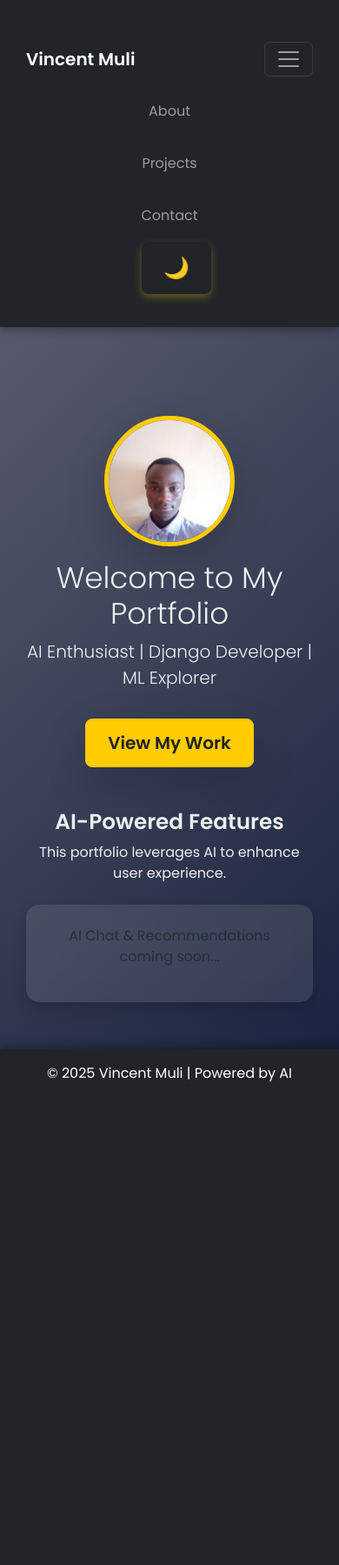
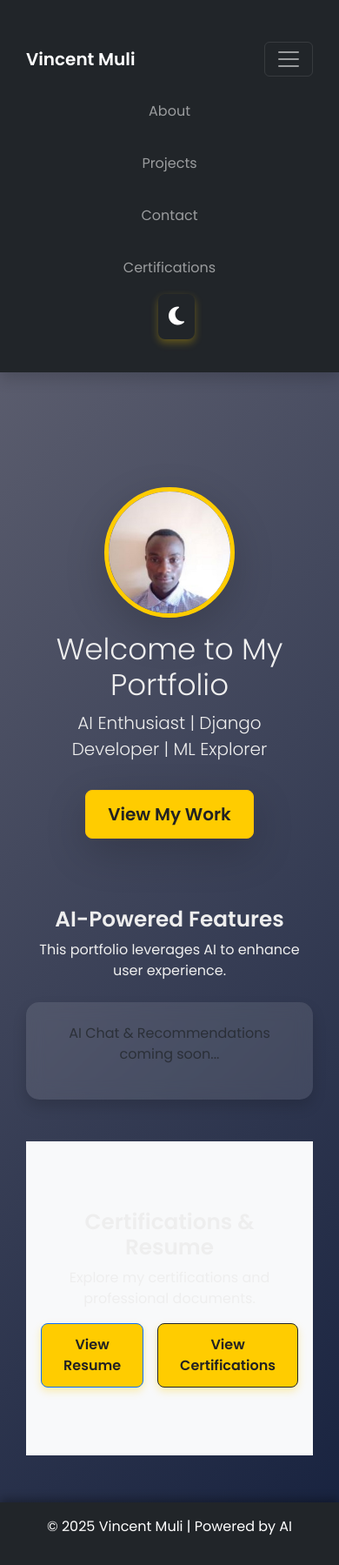
Before and after one commit to vincentiano23/portifolio-django, a Django app: page / in a window 390 px wide, after a click that opens the changed part. Shown: the whole page at 87% size. Before the commit the page ends 1244 px from the top, so only its background shows below. Run offline with Django 5.2, Linux system fonts and the light colour scheme.

Commit message:
updated base template - improve it's layout and responsiveness

```diff
--- a/portifolio/templates/base.html
+++ b/portifolio/templates/base.html
@@ -9,24 +9,62 @@
     <!-- Bootstrap CSS -->
     <link rel="stylesheet" href="https://cdn.jsdelivr.net/npm/bootstrap@5.3.0/dist/css/bootstrap.min.css">
     <link rel="stylesheet" href="{% static 'css/style.css' %}">
+
+    <!-- FontAwesome for Modern Icons -->
+    <link rel="stylesheet" href="https://cdnjs.cloudflare.com/ajax/libs/font-awesome/6.4.0/css/all.min.css">
+
+    <style>
+        /* Custom Styles */
+        body {
+            transition: background 0.3s, color 0.3s;
+        }
+        .dark-mode {
+            background-color: #1a1a1a;
+            color: #e0e0e0;
+        }
+        .navbar {
+            transition: background 0.3s;
+        }
+        .dark-mode .navbar {
+            background-color: #121212;
+        }
+        .dark-mode .btn-light {
+            background-color: #333;
+            color: #fff;
+        }
+        .theme-toggle {
+            font-size: 1.2rem;
+            padding: 8px 12px;
+            border: none;
+            background: transparent;
+            cursor: pointer;
+            transition: transform 0.2s ease-in-out;
+        }
+        .theme-toggle:hover {
+            transform: scale(1.1);
+        }
+    </style>
 </head>
 <body>
 
-    <nav class="navbar navbar-expand-lg navbar-dark bg-dark">
+    <nav class="navbar navbar-expand-lg navbar-dark bg-dark shadow">
         <div class="container">
-            <a class="navbar-brand" href="{% url 'home' %}">Vincent Muli</a>
+            <a class="navbar-brand fw-bold" href="{% url 'home' %}">Vincent Muli</a>
             <button class="navbar-toggler" type="button" data-bs-toggle="collapse" data-bs-target="#navbarNav">
                 <span class="navbar-toggler-icon"></span>
             </button>
             <div class="collapse navbar-collapse" id="navbarNav">
                 <ul class="navbar-nav ms-auto">
-                    <li class="nav-item"><a class="nav-link" href="{% url 'about' %}">About</a></li>
-                    <li class="nav-item"><a class="nav-link" href="{% url 'projects' %}">Projects</a></li>
-                    <li class="nav-item"><a class="nav-link" href="{% url 'contact' %}">Contact</a></li>
+                    <li class="nav-item"><a class="nav-link fw-medium" href="{% url 'about' %}">About</a></li>
+                    <li class="nav-item"><a class="nav-link fw-medium" href="{% url 'projects' %}">Projects</a></li>
+                    <li class="nav-item"><a class="nav-link fw-medium" href="{% url 'contact' %}">Contact</a></li>
+                    <li class="nav-item"><a class="nav-link fw-medium" href="{% url 'certifications' %}">Certifications</a></li>
 
                     <!-- Theme Toggle Button -->
                     <li class="nav-item">
-                        <button id="theme-toggle" class="btn btn-light ms-3">🌙</button>
+                        <button id="theme-toggle" class="theme-toggle ms-3 btn">
+                            <i id="theme-icon" class="fas fa-moon text-white"></i>
+                        </button>
                     </li>
                 </ul>
             </div>
@@ -47,13 +85,13 @@
     <script>
         document.addEventListener("DOMContentLoaded", function () {
             const toggleButton = document.getElementById("theme-toggle");
+            const themeIcon = document.getElementById("theme-icon");
             const body = document.body;
 
             // Check local storage for theme preference
             if (localStorage.getItem("theme") === "dark") {
                 body.classList.add("dark-mode");
-                toggleButton.textContent = "☀️"; // Change to sun when dark mode is active
-                toggleButton.classList.replace("btn-light", "btn-dark");
+                themeIcon.classList.replace("fa-moon", "fa-sun");
             }
 
             toggleButton.addEventListener("click", function () {
@@ -61,12 +99,10 @@
 
                 if (body.classList.contains("dark-mode")) {
                     localStorage.setItem("theme", "dark");
-                    toggleButton.textContent = "☀️"; // Change to sun when dark mode is active
-                    toggleButton.classList.replace("btn-light", "btn-dark");
+                    themeIcon.classList.replace("fa-moon", "fa-sun");
                 } else {
                     localStorage.setItem("theme", "light");
-                    toggleButton.textContent = "🌙"; // Change to moon for light mode
-                    toggleButton.classList.replace("btn-dark", "btn-light");
+                    themeIcon.classList.replace("fa-sun", "fa-moon");
                 }
             });
         });
--- a/portifolio/templates/home.html
+++ b/portifolio/templates/home.html
@@ -4,9 +4,9 @@
 {% block title %}Home | Vincent Muli{% endblock %}
 
 {% block content %}
-<div class="text-center mt-5">
+<div class="container text-center mt-5">
     <!-- Profile Image -->
-    <img src="{% static 'images/vin.jpg' %}" alt="Vincent Muli" class="profile-img rounded-circle shadow-lg">
+    <img src="{% static 'images/vin.jpg' %}" alt="Vincent Muli" class="profile-img rounded-circle shadow-lg" width="150" height="150">
 
     <h1 class="display-4 mt-3">Welcome to My Portfolio</h1>
     <p class="lead">AI Enthusiast | Django Developer | ML Explorer</p>
@@ -25,4 +25,16 @@
     </div>
 </section>
 
+<!-- Certifications Section -->
+<section id="certifications" class="mt-5 text-center bg-light py-5">
+    <div class="container">
+        <h2 class="fw-bold">Certifications & Resume</h2>
+        <p>Explore my certifications and professional documents.</p>
+
+        <div class="d-flex justify-content-center mt-1">
+            <a href="{% static 'docs/Vincent_Resume.pdf' %}" class="btn btn-primary me-3" target="_blank">View Resume</a>
+            <a href="{% url 'certifications' %}" class="btn btn-outline-dark">View Certifications</a>
+        </div>
+    </div>
+</section>
 {% endblock %}
--- a/portifolio/urls.py
+++ b/portifolio/urls.py
@@ -7,4 +7,5 @@ urlpatterns = [
     path('about/', views.about, name='about'),
     path('projects/', views.projects, name='projects'),
     path('contact/', contact_view, name='contact'),
+    path('certifications/', views.certifications, name='certifications'),
 ]
--- a/portifolio/views.py
+++ b/portifolio/views.py
@@ -4,6 +4,9 @@ from .forms import ContactForm
 
 def home(request):
     return render(request, 'home.html')
+
+def certifications(request):
+    return render(request, 'certifications.html')
 
 def about(request):
     return render(request, 'about.html')
```
Also changed, not shown: portifolio/templates/certifications.html (added, +31 -0 lines), db.sqlite3.
